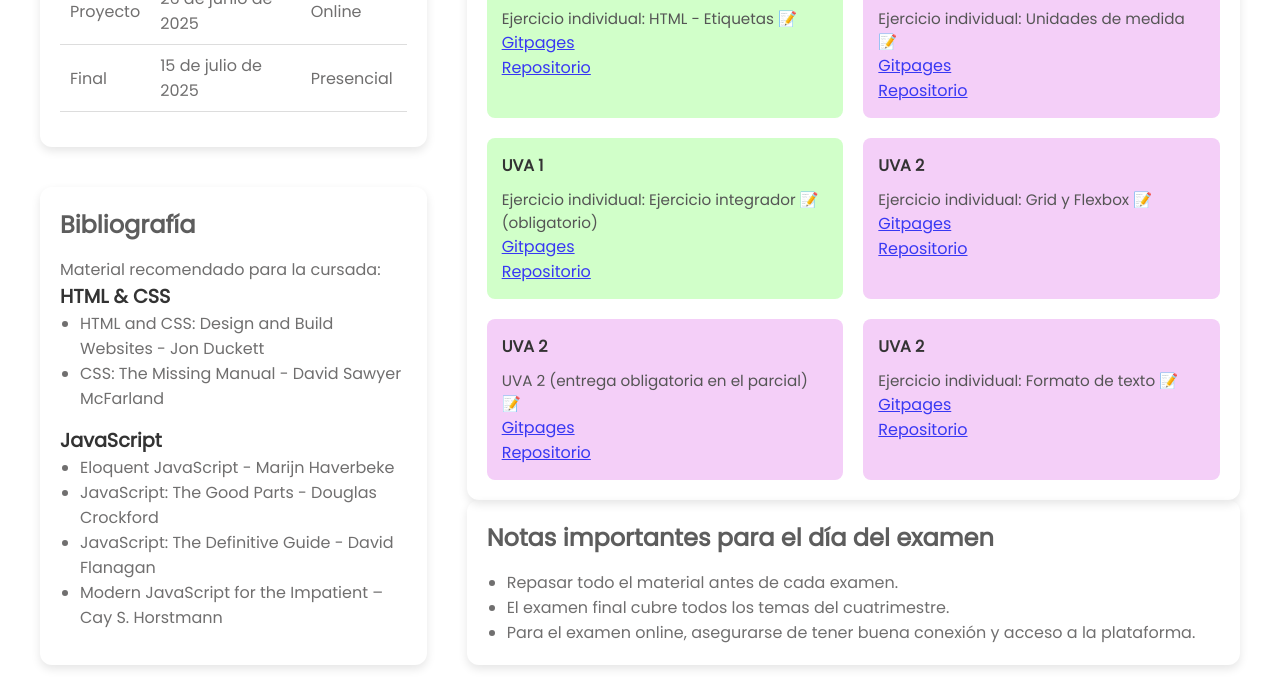
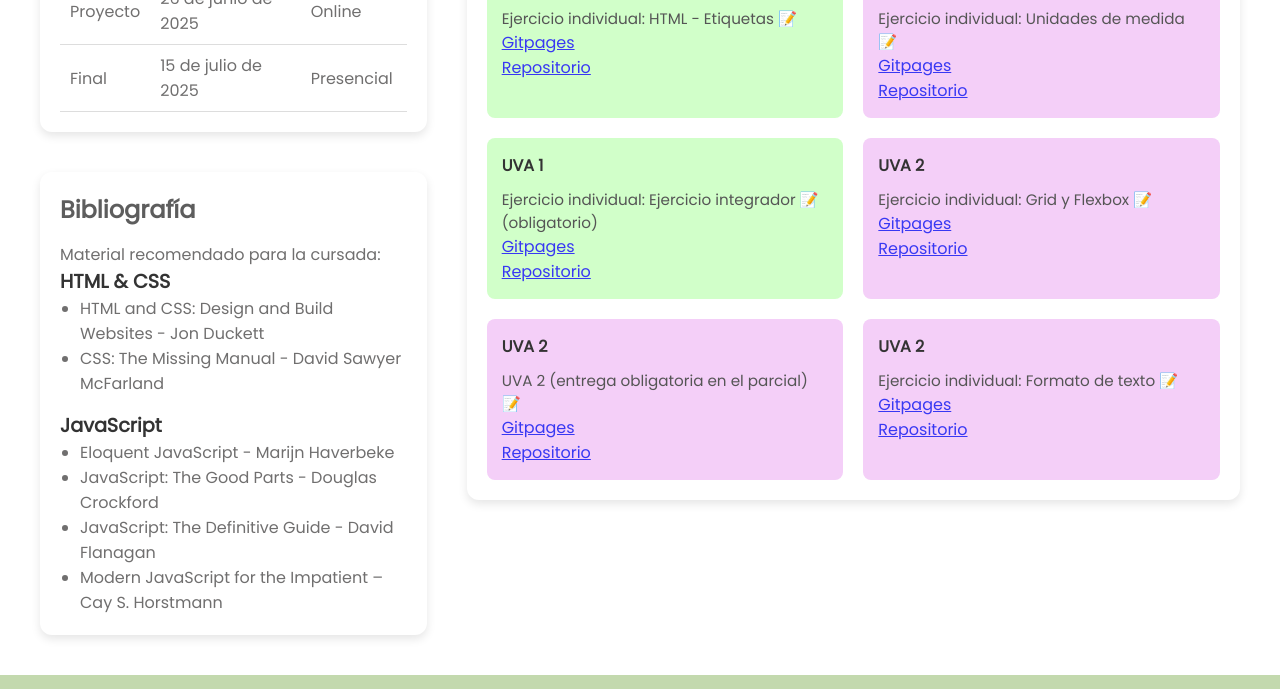
Before and after one commit to guadapereyram/2-parcial, a plain HTML site: page desarrollo-web.html in a window 1280 px wide. Shown: the part 697-1386 px from the top of the page. Drawn offline with nearby package versions, Linux system fonts and the light colour scheme.

Commit message:
actualizaciones y mejoras 2

```diff
--- a/desarrollo-web.html
+++ b/desarrollo-web.html
@@ -172,14 +172,7 @@
           </div>
         </section>
 
-        <section class="notas-importantes">
-          <h2>Notas importantes para el día del examen</h2>
-          <ul>
-            <li>Repasar todo el material antes de cada examen.</li>
-            <li>El examen final cubre todos los temas del cuatrimestre.</li>
-            <li>Para el examen online, asegurarse de tener buena conexión y acceso a la plataforma.</li>
-          </ul>
-        </section>
+
       </div>
     </div>
   </main>
```
Also changed, not shown: materias-2025.html (+5 -1 lines).
